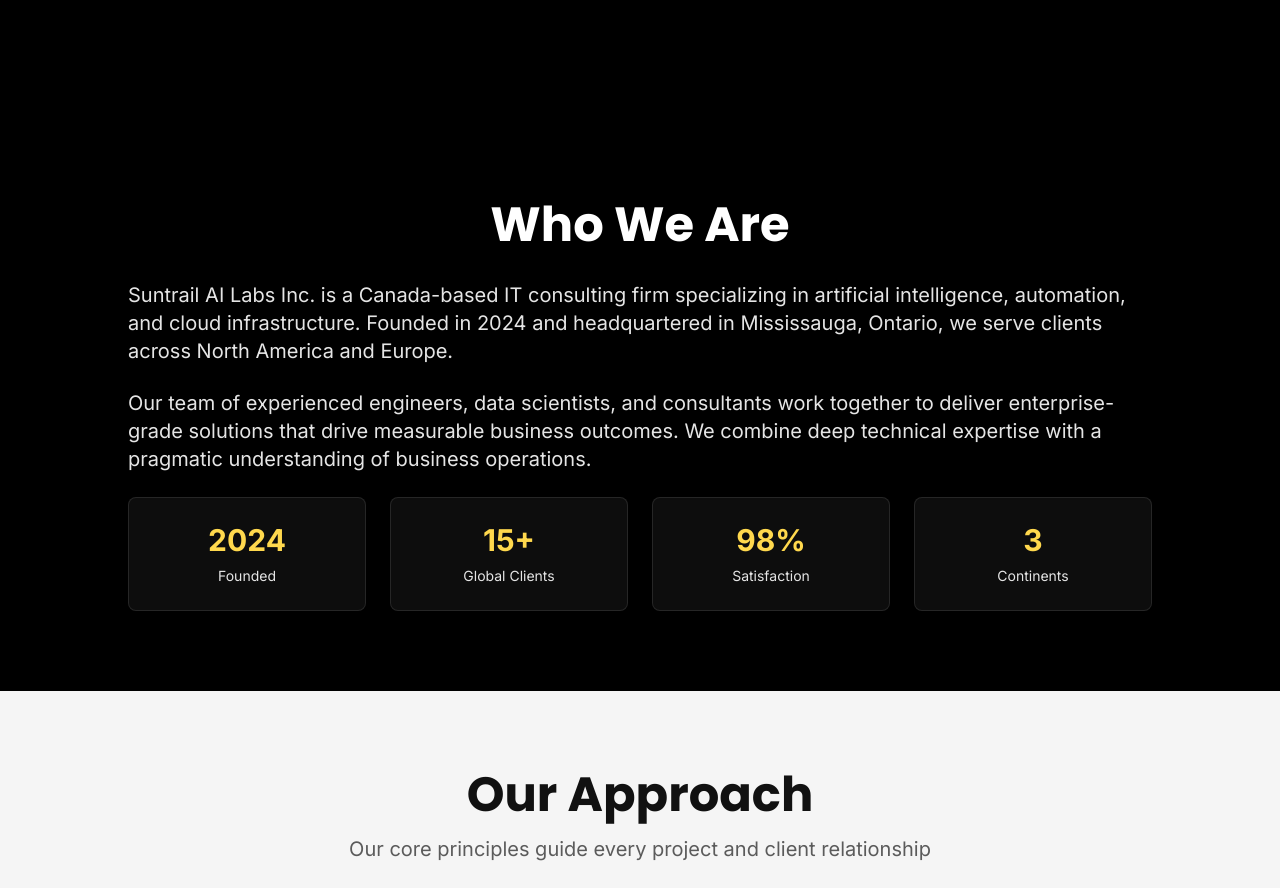
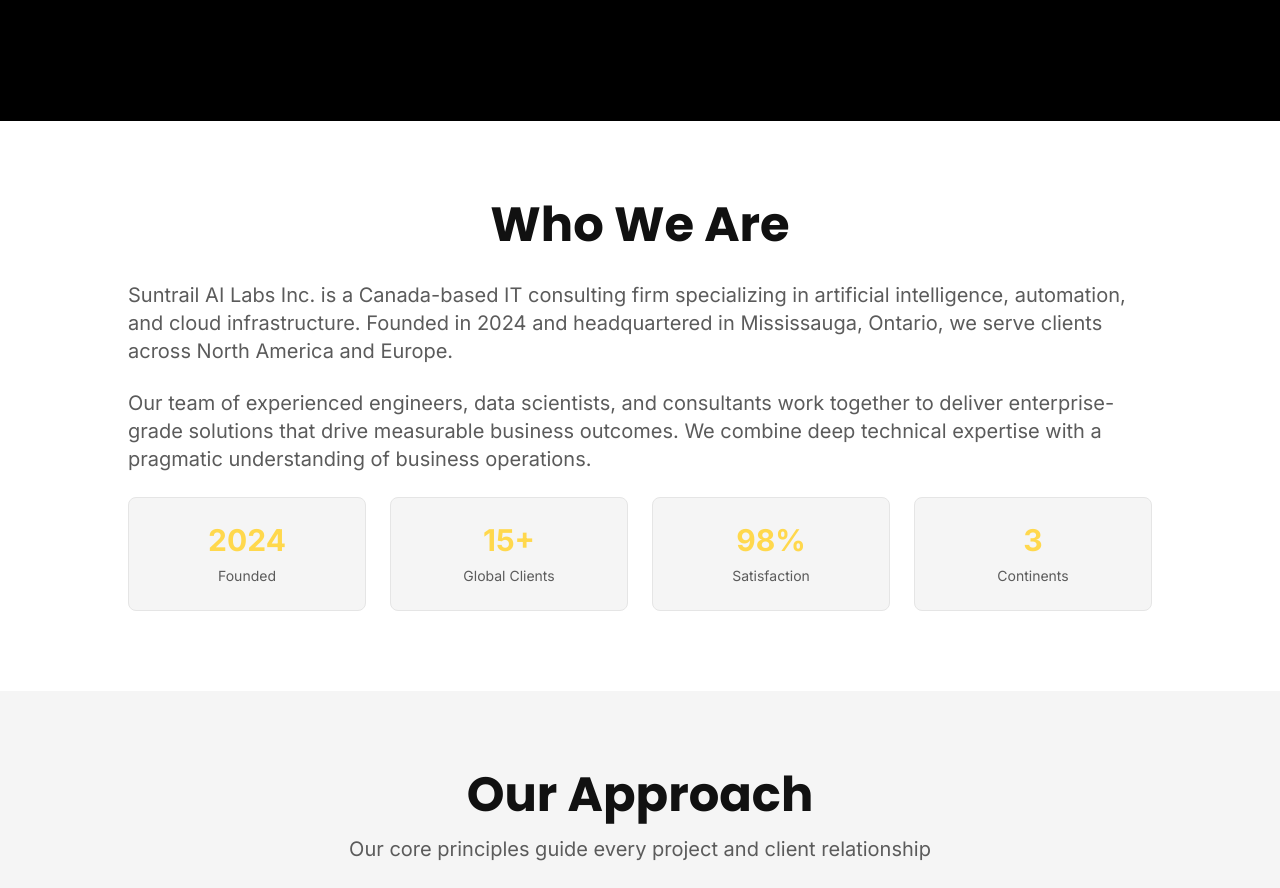
Before and after one commit to suntrailailabs/suntrail-glow-hub, a React (Vite) app: page /about in a window 1280 px wide. Shown: the part 460-1348 px from the top of the page. Built offline with nearby package versions, Linux system fonts and the light colour scheme; the HTML template or start-up script is replaced by a standard one.

Commit message:
Refactor About page sections

```diff
--- a/src/pages/About.tsx
+++ b/src/pages/About.tsx
@@ -47,37 +47,37 @@ const About = () => {
       </section>
 
       {/* Who We Are Section */}
-      <section className="py-20 bg-black">
+      <section className="py-20 bg-white">
         <div className="container mx-auto px-4 lg:px-8">
           <div className="max-w-5xl mx-auto animate-fade-in">
-            <h2 className="font-poppins text-4xl md:text-5xl font-bold mb-8 text-center text-white">Who We Are</h2>
+            <h2 className="font-poppins text-4xl md:text-5xl font-bold mb-8 text-center text-[#111111]">Who We Are</h2>
             <div className="space-y-6">
-              <p className="text-lg md:text-xl text-[#E5E5E5] leading-relaxed">
+              <p className="text-lg md:text-xl text-[#5B5B5B] leading-relaxed">
                 Suntrail AI Labs Inc. is a Canada-based IT consulting firm specializing in artificial intelligence,
                 automation, and cloud infrastructure. Founded in 2024 and headquartered in Mississauga, Ontario, we
                 serve clients across North America and Europe.
               </p>
-              <p className="text-lg md:text-xl text-[#E5E5E5] leading-relaxed">
+              <p className="text-lg md:text-xl text-[#5B5B5B] leading-relaxed">
                 Our team of experienced engineers, data scientists, and consultants work together to deliver
                 enterprise-grade solutions that drive measurable business outcomes. We combine deep technical expertise
                 with a pragmatic understanding of business operations.
               </p>
               <div className="grid grid-cols-2 md:grid-cols-4 gap-6 mt-12">
-                <div className="text-center p-6 bg-white/5 border border-white/10 rounded-lg hover:bg-white/10 transition-smooth">
+                <div className="text-center p-6 bg-[#F5F5F5] border border-[#E5E5E5] rounded-lg hover:shadow-soft transition-smooth">
                   <p className="text-3xl font-bold text-[#FFD84D] mb-2">2024</p>
-                  <p className="text-sm text-[#E5E5E5]">Founded</p>
+                  <p className="text-sm text-[#5B5B5B]">Founded</p>
                 </div>
-                <div className="text-center p-6 bg-white/5 border border-white/10 rounded-lg hover:bg-white/10 transition-smooth">
+                <div className="text-center p-6 bg-[#F5F5F5] border border-[#E5E5E5] rounded-lg hover:shadow-soft transition-smooth">
                   <p className="text-3xl font-bold text-[#FFD84D] mb-2">15+</p>
-                  <p className="text-sm text-[#E5E5E5]">Global Clients</p>
+                  <p className="text-sm text-[#5B5B5B]">Global Clients</p>
                 </div>
-                <div className="text-center p-6 bg-white/5 border border-white/10 rounded-lg hover:bg-white/10 transition-smooth">
+                <div className="text-center p-6 bg-[#F5F5F5] border border-[#E5E5E5] rounded-lg hover:shadow-soft transition-smooth">
                   <p className="text-3xl font-bold text-[#FFD84D] mb-2">98%</p>
-                  <p className="text-sm text-[#E5E5E5]">Satisfaction</p>
+                  <p className="text-sm text-[#5B5B5B]">Satisfaction</p>
                 </div>
-                <div className="text-center p-6 bg-white/5 border border-white/10 rounded-lg hover:bg-white/10 transition-smooth">
+                <div className="text-center p-6 bg-[#F5F5F5] border border-[#E5E5E5] rounded-lg hover:shadow-soft transition-smooth">
                   <p className="text-3xl font-bold text-[#FFD84D] mb-2">3</p>
-                  <p className="text-sm text-[#E5E5E5]">Continents</p>
+                  <p className="text-sm text-[#5B5B5B]">Continents</p>
                 </div>
               </div>
             </div>
```
